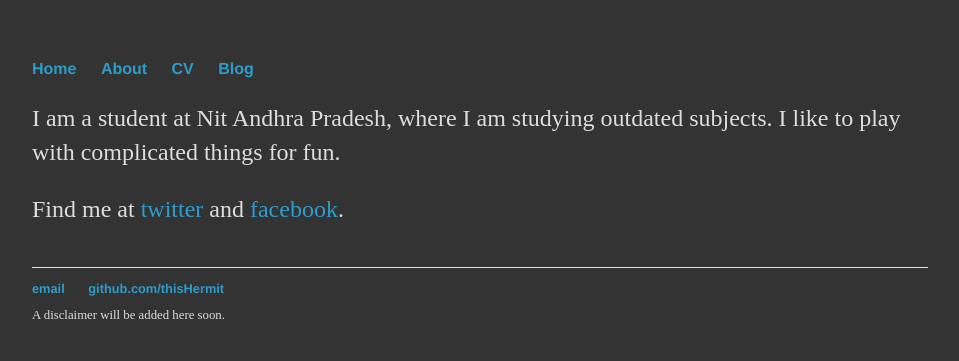
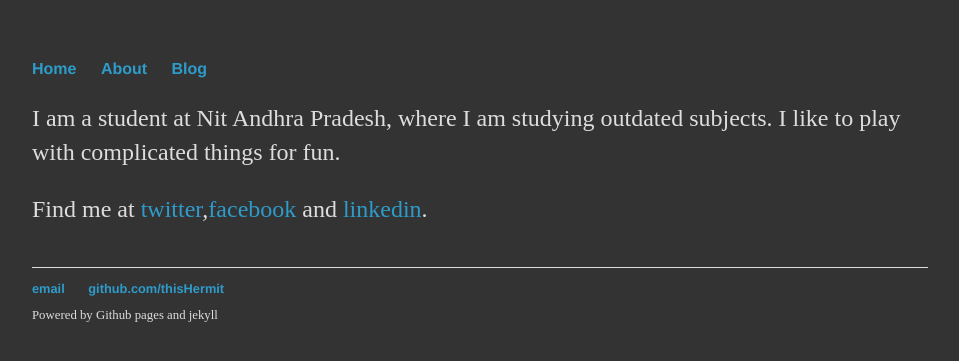
Before and after one commit to thisHermit/thisHermit.github.io, a Jekyll site: the page built from about/index.html, in a window 1280 px wide. Shown: the top 361 px of the page, without its empty margins (160-1119 px from the left). Built offline with Jekyll 4.4.1, drawn with Linux system fonts in a browser that asks for light colours.

Commit message:
Removed CV. Added linkedin. Added disclaimer.

```diff
--- a/_layouts/default.html
+++ b/_layouts/default.html
@@ -10,7 +10,7 @@
 	    		<ul>
 	        		<li><a href="/">Home</a></li>
 		        	<li><a href="/about">About</a></li>
-	        		<li><a href="/cv">CV</a></li>
+	        		<!-- <li><a href="/cv">CV</a></li> -->
 	        		<li><a href="/blog">Blog</a></li>
 	    		</ul>
 			</nav>
@@ -24,7 +24,7 @@
 	        		<li><a href="mailto:basharjaankhan@gmail.com">email</a></li>
 	        		<li><a href="https://github.com/thisHermit">github.com/thisHermit</a></li>
 				</ul>
-				A disclaimer will be added here soon.
+				Powered by Github pages and jekyll
 			</footer>
 		</body>
 	</html>
--- a/about/index.html
+++ b/about/index.html
@@ -7,5 +7,5 @@ title: Bashar Jaan Khan's About
   I like to play with complicated things for fun.
 </p>
 <p>
-  Find me at <a href="https://twitter.com/basharjaankhan">twitter</a> and <a href="https://www.facebook.com/bashar.jaankhan.9">facebook</a>.
+  Find me at <a href="https://twitter.com/basharjaankhan">twitter</a>,<a href="https://www.facebook.com/bashar.jaankhan.9">facebook</a> and <a href="https://www.linkedin.com/in/bashar-jaan-khan/">linkedin</a>.
 </p>
```
